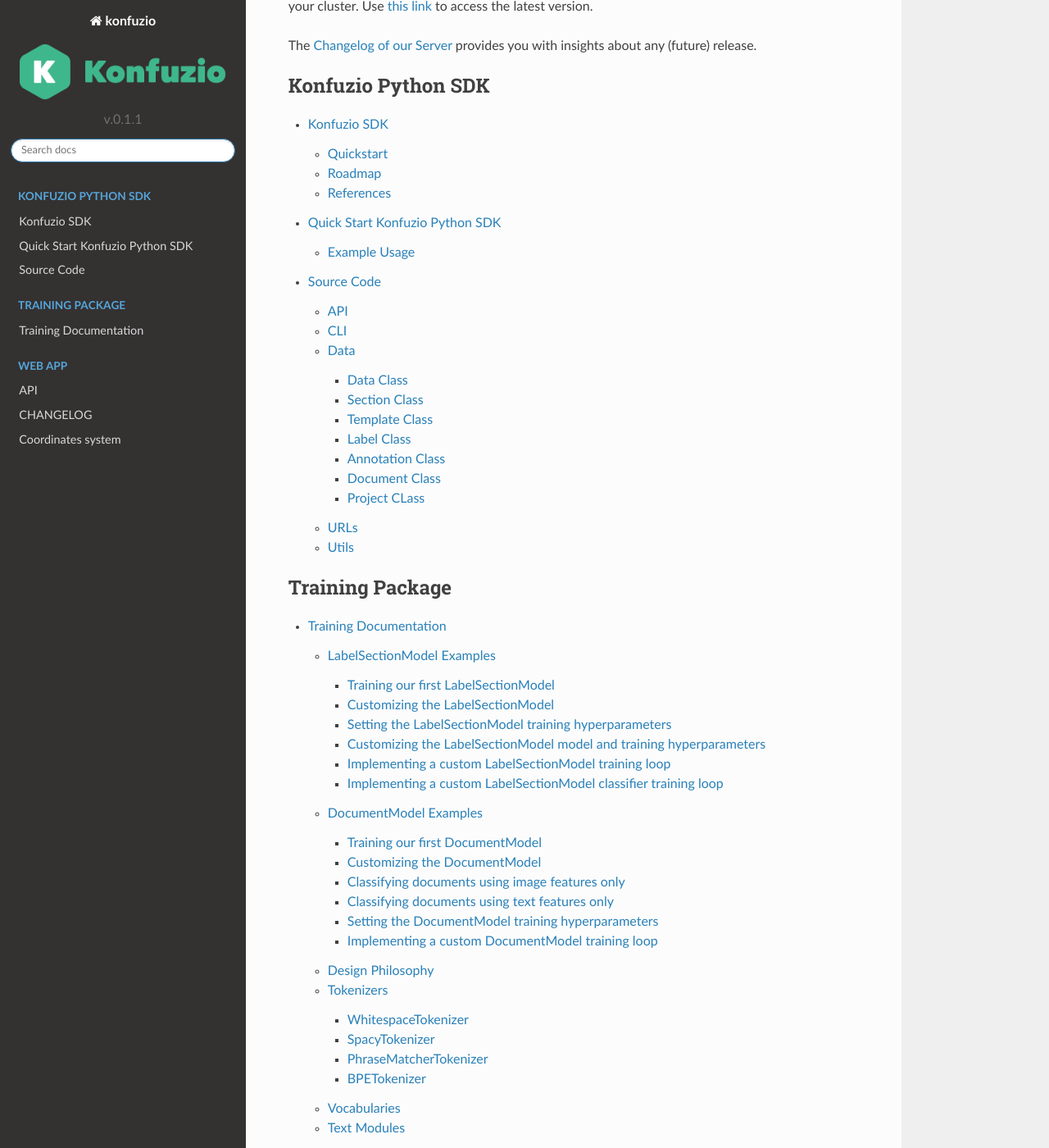
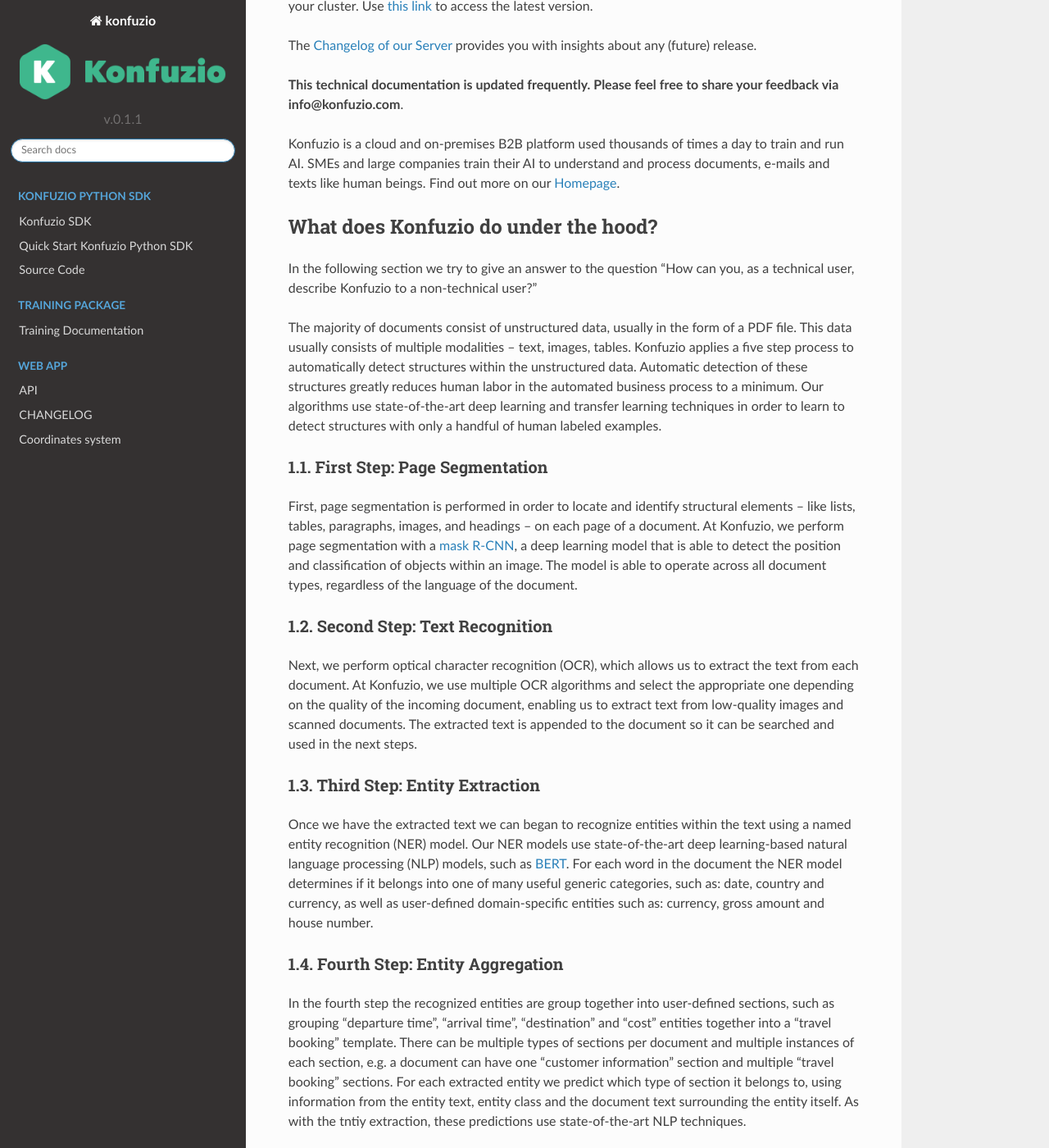
Before and after one commit to konfuzio-ai/konfuzio-sdk, a Sphinx documentation site: the page built from docs/index.rst, in a window 1280 px wide and 1400 px high, scrolled down 535 px. Shown: the whole window at 82% size. Built offline with Sphinx 7.4.7 and the Read the Docs theme 2.0.0, drawn with Linux system fonts in a browser that asks for light colours; some of the changed lines change nothing that is shown; some of the changed text lies outside the part shown.

Commit message:
add intro for konfuzio in the docs

```diff
--- a/docs/conf.py
+++ b/docs/conf.py
@@ -47,6 +47,7 @@
     'm2r2',
     'sphinx.ext.githubpages'
 ]
+
 # Add any paths that contain templates here, relative to this directory.
 templates_path = ['_templates']
 
--- a/docs/index.rst
+++ b/docs/index.rst
@@ -1,27 +1,7 @@
 .. image:: _static/docs__static_logo.png
     :alt: Konfuzio Logo
-
 |
-Konfuzio
-========
-
-Our **API Documentation** is available online via https://app.konfuzio.com/api. Have a look at our `YouTube API Tutorial`_ too.
-
-The Konfuzio Software Development Kit, the **Konfuzio SDK**, can be installed via `pip install konfuzio-sdk`_. Find examples in Python and review the source code on GitHub_.
-
-In addition, enterprise clients do have access to our `Python Konfuzio Trainer Module`_ to define, train and run custom Document AI.
-
-Download the **On-Prem and Private Cloud** documentation to deploy Konfuzio on a single VM or on your cluster. Use `this link`_ to access the latest version.
-
-The `Changelog of our Server`_ provides you with insights about any (future) release.
-
-.. _YouTube API Tutorial: https://www.youtube.com/watch?v=NZKUrKyFVA8
-.. _pip install konfuzio-sdk: https://pypi.org/project/konfuzio-sdk/
-.. _Github: https://github.com/konfuzio-ai/document-ai-python-sdk
-.. _Python Konfuzio Trainer Module: https://github.com/konfuzio-ai/document-ai-python-sdk/blob/update-documentation/docs/training_documentation.md
-.. _this link: https://deep-tech.com/pdf/konfuzio_on_prem.pdf
-.. _Changelog of our Server: https://github.com/konfuzio-ai/document-ai-python-sdk/blob/update-documentation/docs/changelog_app.md
-
+.. mdinclude:: konfuzio.md
 
 .. toctree::
    :caption: Konfuzio Python SDK
```
